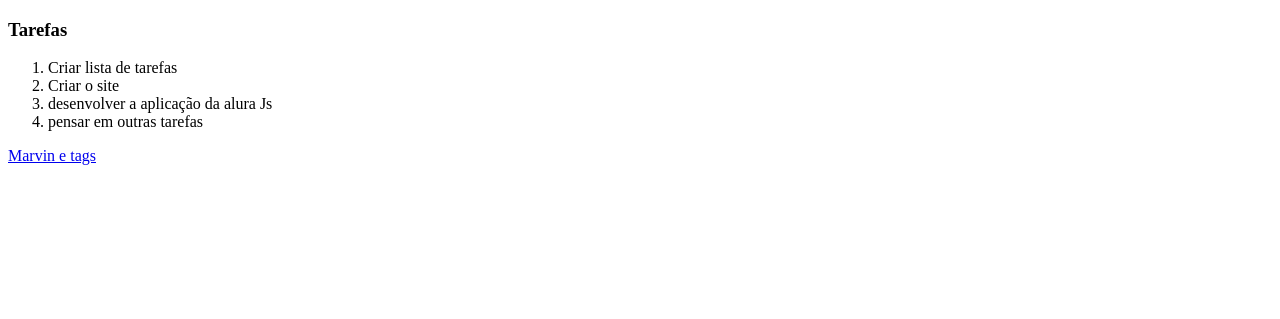
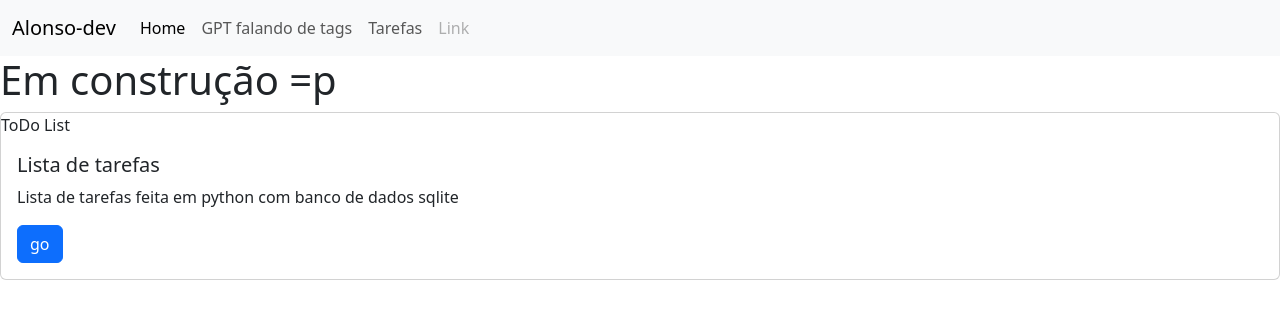
Before and after one commit to RodriguesAlonso/alonso-dev, a Flask app: page / in a window 1280 px wide. Shown: the top 319 px of the page. Run offline with Flask 3, Linux system fonts and the light colour scheme.

Commit message:
Varias adições

```diff
--- a/app.py
+++ b/app.py
@@ -9,5 +9,11 @@ def index():
 @app.route('/tag')
 def tag():
     return render_template('tags.html')
+
+@app.route('/tarefas')
+def tarefas():
+    return render_template('tarefas.html')
+
+
 if __name__ == '__main__':
     app.run()
--- /dev/null
+++ b/static/css/style.css
@@ -0,0 +1 @@
+@import "https://cdn.jsdelivr.net/npm/bootstrap@5.3.0-alpha3/dist/css/bootstrap.min.css";
--- /dev/null
+++ b/templates/base.html
@@ -0,0 +1,52 @@
+<!DOCTYPE html>
+<html lang="en">
+
+<head>
+    <meta charset="UTF-8">
+    <meta http-equiv="X-UA-Compatible" content="IE=edge">
+    <meta name="viewport" content="width=device-width, initial-scale=1.0">
+
+    <link rel="stylesheet" href="{{url_for('static', filename="/css/style.css")}}">
+
+    <title>Alonso-dev</title>
+</head>
+
+<body>
+    <header>
+        <nav class="navbar navbar-expand-sm bg-body-tertiary">
+            <div class="container-fluid">
+              <a class="navbar-brand" href="{{ url_for('index')}}">Alonso-dev</a>
+              <button id="btn_hamburgue" class="navbar-toggler" type="button" data-bs-toggle="collapse" data-bs-target="#navbarScroll" aria-controls="navbarScroll" aria-expanded="false" aria-label="Toggle navigation">
+                <span id="icon_hamburgue" class="navbar-toggler-icon"></span>
+              </button>
+              <div class="collapse navbar-collapse" id="navbarScroll">
+                <ul class="navbar-nav me-auto my-2 my-lg-0 navbar-nav-scroll" style="--bs-scroll-height: 200px;">
+                  <li class="nav-item">
+                    <a class="nav-link active" aria-current="page" href="{{ url_for('index')}}">Home</a>
+                  </li>
+                  <li class="nav-item">
+                    <a class="nav-link" href="{{ url_for('tag')}}">GPT falando de tags</a>
+                  </li>
+                  <li class="nav-item">
+                    <a class="nav-link" href="{{ url_for('tarefas')}}">Tarefas</a>
+                  </li>
+
+                  <li class="nav-item">
+                    <a class="nav-link disabled">Link</a>
+                  </li>
+                </ul>
+
+              </div>
+            </div>
+          </nav>
+    </header>
+    <main>
+        {% block content %}
+        {% endblock content%}
+    </main>
+    <script src="https://cdn.jsdelivr.net/npm/bootstrap@5.3.0-alpha3/dist/js/bootstrap.bundle.min.js"
+        integrity="sha384-ENjdO4Dr2bkBIFxQpeoTz1HIcje39Wm4jDKdf19U8gI4ddQ3GYNS7NTKfAdVQSZe" crossorigin="anonymous">
+    </script>
+</body>
+
+</html>
--- a/templates/index.html
+++ b/templates/index.html
@@ -1,21 +1,13 @@
-<!DOCTYPE html>
-<html lang="en">
-<head>
-    <meta charset="UTF-8">
-    <meta http-equiv="X-UA-Compatible" content="IE=edge">
-    <meta name="viewport" content="width=device-width, initial-scale=1.0">
-    <title>Alonso-dev</title>
-</head>
-<body>
-    <main>
-        <h3>Tarefas</h3>
-        <ol>
-            <li>Criar lista de tarefas</li>
-            <li>Criar o site</li>
-            <li>desenvolver a aplicação da alura Js</li>
-            <li>pensar em outras tarefas</li>
-        </ol>
-        <a href="{{url_for("tag")}}">Marvin e tags</a>
-    </main>
-</body>
-</html>
+{% extends "base.html" %}
+
+    {% block content %}
+    <h1>Em construção =p</h1>
+    <div class="card">
+        <div class="cardheader">ToDo List</div>
+        <div class="card-body">
+            <h5 class="card-title">Lista de tarefas</h5>
+            <p class="card-text">Lista de tarefas feita em python com banco de dados sqlite</p>
+            <a href="#" class="btn btn-primary">go</a>
+        </div>
+    </div>
+    {% endblock content%}
```
Also changed, not shown: templates/tags.html (+5 -13 lines), templates/tarefas.html (added, +18 -0 lines), static/js/main.js (added).
